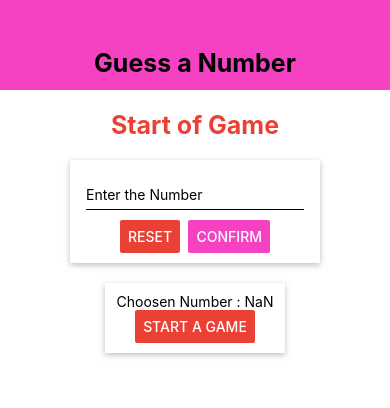
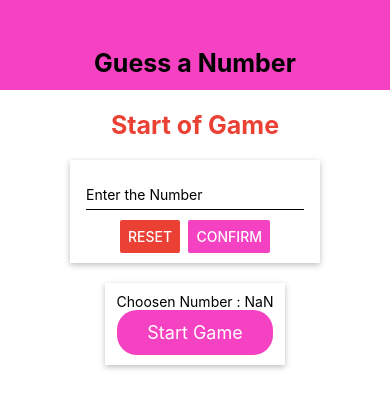
Before and after one commit to awaghadsangita/ReactNative_GuessNumber, a React Native app: screen / in a window 390 px wide. Both pictures are taken after a click on the button "CONFIRM". Shown: the top 408 px of the page. Built offline with nearby package versions, Linux system fonts and the light colour scheme.

Commit message:
ADDED:comman button layout

```diff
--- a/components/GameScreen.js
+++ b/components/GameScreen.js
@@ -1,7 +1,8 @@
 import React, { useState, useRef, useEffect } from 'react';
-import { View, Text, StyleSheet, Button, Alert } from 'react-native';
+import { View, Text, StyleSheet, Alert } from 'react-native';
 
-
+import MainButton from '../components/MainButton';
+import Colors from '../constants/color';
 const generateRandomBetween = (min, max, exclude) => {
   min = Math.ceil(min);
   max = Math.floor(max);
@@ -58,11 +59,15 @@ const GameScreen = props => {
       <Text>Opponent's Guess</Text>
       <Text>{currentGuess}</Text>
       <View style={styles.buttonContainer}>
-      <Button title="LOWER" onPress={nextGuessHandler.bind(this, 'lower')} />
-        <Button
-          title="GREATER"
+      <MainButton  style={styles.button}
+        onPress={nextGuessHandler.bind(this, 'lower')} >
+        LOWER
+      </MainButton>
+        <MainButton style={styles.button}
           onPress={nextGuessHandler.bind(this, 'greater')}
-        />
+        >
+          GREATER
+        </MainButton>
       </View>
     </View>
   );
@@ -80,6 +85,10 @@ const styles = StyleSheet.create({
     marginTop: 20,
     width: 300,
     maxWidth: '80%'
+  },
+  button:{
+    width:150,
+    backgroundColor:Colors.secondary
   }
 });
 
--- /dev/null
+++ b/components/MainButton.js
@@ -0,0 +1,28 @@
+import React from 'react';
+import {View,Button,Text,StyleSheet, TouchableOpacity} from 'react-native';
+import Colors from '../constants/color'
+const MainButton = props =>{
+    return (
+    <TouchableOpacity onPress={props.onPress} style={{...styles.mainContainer ,...props.style}}>
+        <View style={styles.button}>
+            <Text style={styles.buttonText}>{props.children}</Text>
+        </View>
+    </TouchableOpacity>
+    )
+}
+const styles = StyleSheet.create({
+    mainContainer:{
+        borderRadius:20
+    },
+    button:{
+        paddingVertical:12,
+        paddingHorizontal:30,
+        borderRadius:20
+    },
+    buttonText:{
+        color:'white',
+        fontSize:18
+    }
+});
+
+export default MainButton;
--- a/components/StartofGameScreen.js
+++ b/components/StartofGameScreen.js
@@ -2,6 +2,7 @@ import React,{useState} from 'react';
 import {View,Text,StyleSheet,Button,Alert} from 'react-native';
 
 import Input from './Input';
+import MainButton from './MainButton';
 import Colors from '../constants/color';
 const StartofGameScreen = props =>{
     const [enteredValue,setEnteredValue]=useState('');
@@ -35,9 +36,10 @@ const StartofGameScreen = props =>{
     if(confirmed){
         confirmedOutput=<View style={styles.summaryContainer}>
                             <Text>Choosen Number : {selectedValue}</Text>
-                            <Button title="Start a Game"
-                                    color={Colors.secondary}
-                                    onPress={()=>onStartGame(selectedValue)}/>
+                            <MainButton
+                                onPress={()=>onStartGame(selectedValue)} style={styles.startButton}>
+                                Start Game
+                            </MainButton>
                         </View>
     }
     return (
@@ -125,6 +127,9 @@ const styles=StyleSheet.create({
         elevation:5,
         padding:10,
         marginTop:20
+    },
+    startButton:{
+        backgroundColor:Colors.primary
     }
 })
 export default StartofGameScreen
```
